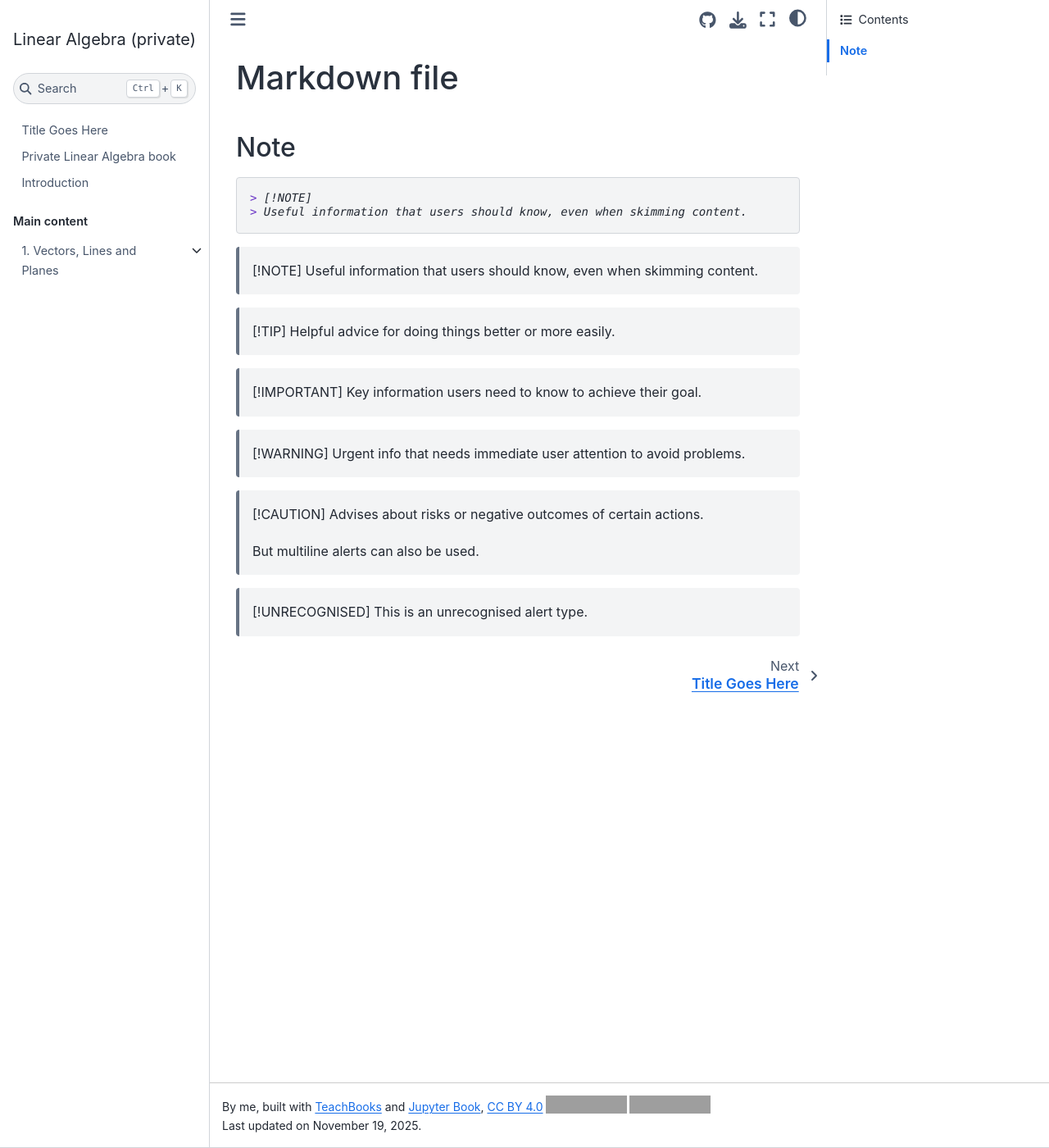
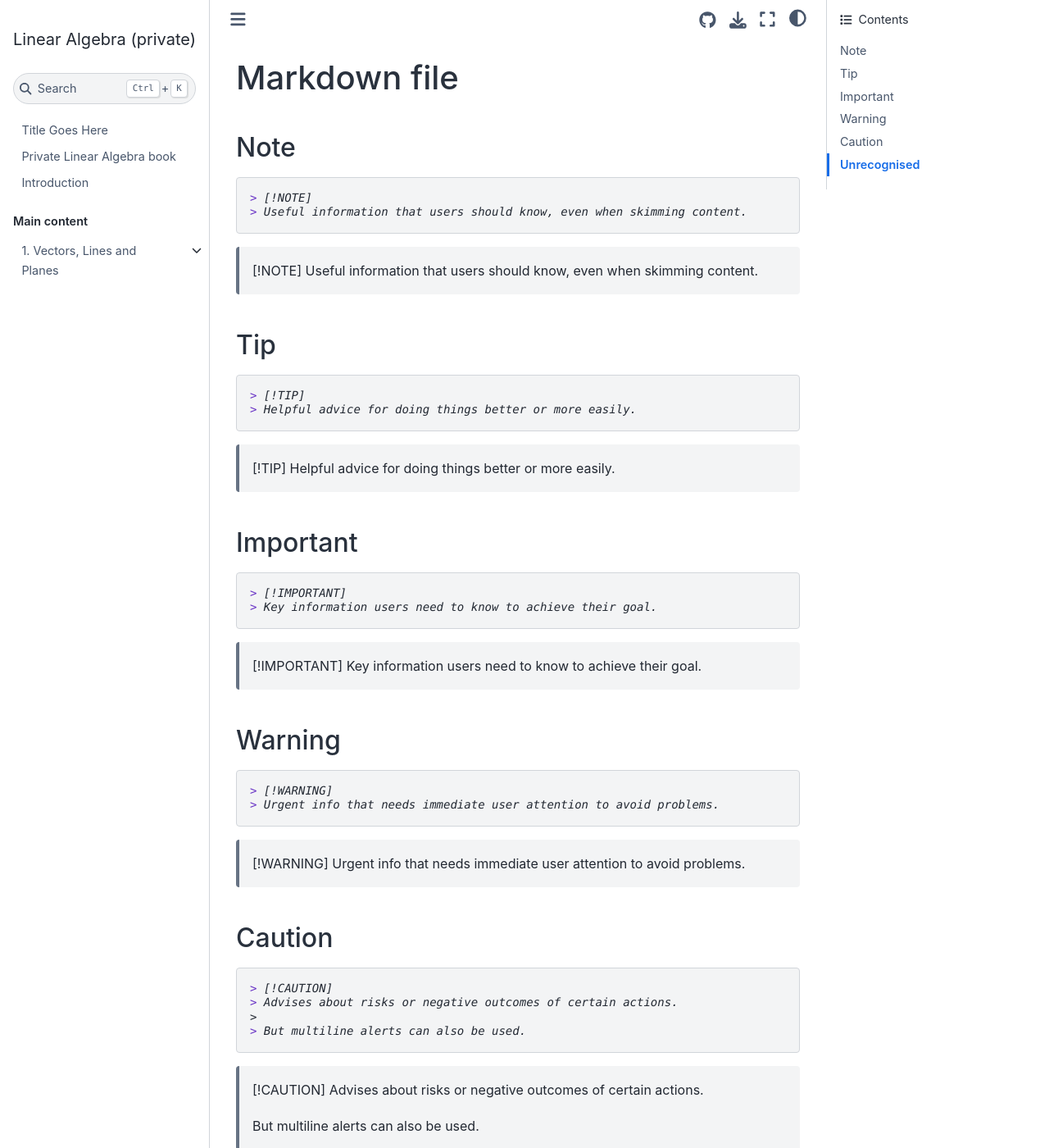
Before and after one commit to douden/openlabook, a Jupyter Book: the page built from book/include_README.md, in a window 1280 px wide and 1400 px high. Shown: the whole window at 82% size. Built offline with Jupyter Book 1.0.4 settings and Sphinx 7.4.7 and the Sphinx Book theme 1.1.4, drawn with Linux system fonts in a browser that asks for light colours; comment, search, counter and statistics services are not loaded; some of the changed text lies outside the part shown; grey boxes are pictures that could not be loaded.

Commit message:
Update include_README.md

````diff
--- a/book/include_README.md
+++ b/book/include_README.md
@@ -10,20 +10,56 @@
 > [!NOTE]
 > Useful information that users should know, even when skimming content.
 
+## Tip
+
+```md
 > [!TIP]
 > Helpful advice for doing things better or more easily.
+```
+
+> [!TIP]
+> Helpful advice for doing things better or more easily.
+
+## Important
+
+```md
+> [!IMPORTANT]
+> Key information users need to know to achieve their goal.
+```
 
 > [!IMPORTANT]
 > Key information users need to know to achieve their goal.
 
+## Warning
+
+```md
 > [!WARNING]
 > Urgent info that needs immediate user attention to avoid problems.
+```
+
+> [!WARNING]
+> Urgent info that needs immediate user attention to avoid problems.
+
+## Caution
+
+```md
+> [!CAUTION]
+> Advises about risks or negative outcomes of certain actions.
+>
+> But multiline alerts can also be used.
+```
 
 > [!CAUTION]
 > Advises about risks or negative outcomes of certain actions.
 >
 > But multiline alerts can also be used.
 
+## Unrecognised
+
+```md
+> [!UNRECOGNISED]
+> This is an unrecognised alert type.
+```
 
 > [!UNRECOGNISED]
 > This is an unrecognised alert type.
````
